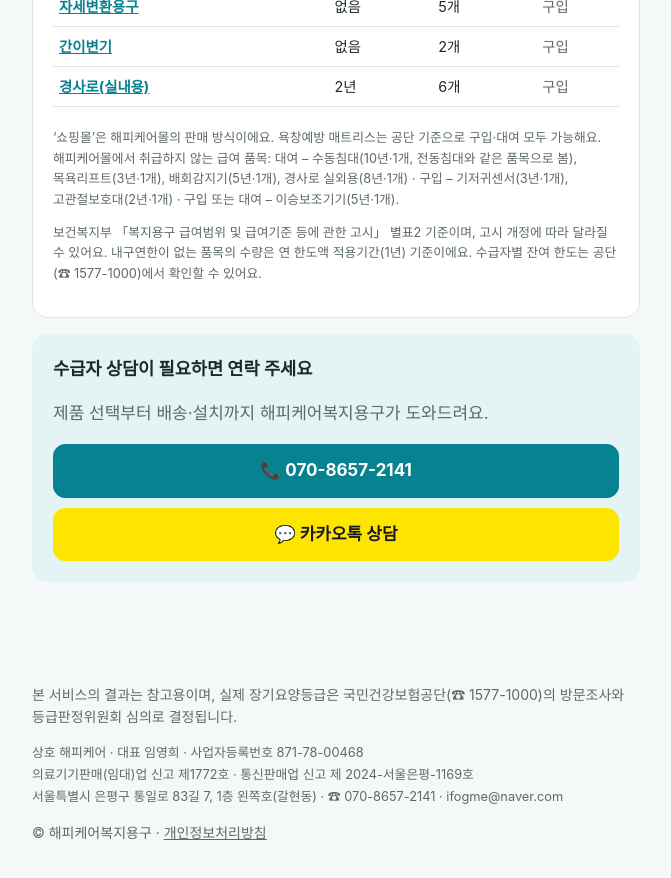
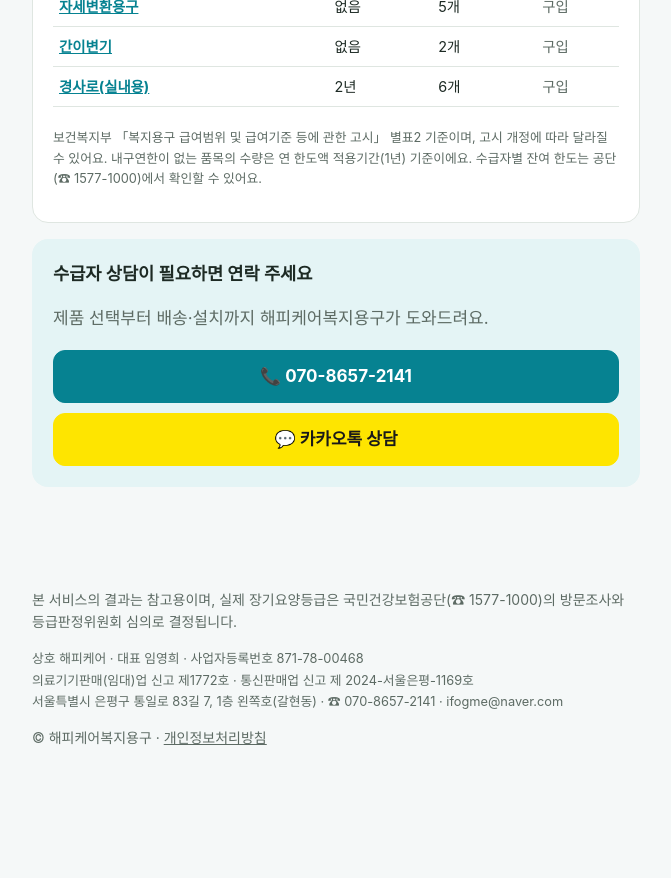
Before and after one commit to yoyo5679/happy, a Next.js app: page /partner in a window 1280 px wide. Shown: the part 1980-2858 px from the top of the page, without its empty margins (304-975 px from the left). Built offline with nearby package versions, Linux system fonts and the light colour scheme.

Commit message:
Remove extra mall supply explanation and unhandled product notice

```diff
--- a/src/app/partner/page.tsx
+++ b/src/app/partner/page.tsx
@@ -2,7 +2,7 @@ import type { Metadata } from "next";
 import Link from "next/link";
 import { site } from "@/config/site";
 import { categories, products, type CategoryKey } from "@/data/products";
-import { limits, rateTargets, rentalOnlyNote } from "@/data/limits";
+import { limits, rateTargets } from "@/data/limits";
 import { AudienceTabs } from "@/components/AudienceTabs";
 import { tools } from "@/config/tools";
 
@@ -131,9 +131,6 @@ export default function Partner() {
           </table>
         </div>
         <p className="muted small">
-          &lsquo;쇼핑몰&rsquo;은 해피케어몰의 판매 방식이에요. 욕창예방 매트리스는 공단 기준으로 구입·대여 모두 가능해요. {rentalOnlyNote}
-        </p>
-        <p className="muted small">
           보건복지부 「복지용구 급여범위 및 급여기준 등에 관한 고시」 별표2 기준이며, 고시 개정에 따라 달라질 수 있어요. 내구연한이 없는 품목의 수량은 연 한도액
           적용기간(1년) 기준이에요. 수급자별 잔여 한도는 공단(☎ 1577-1000)에서 확인할 수 있어요.
         </p>
--- a/src/data/limits.ts
+++ b/src/data/limits.ts
@@ -22,10 +22,6 @@ export const limits: { category: CategoryKey; durability: string; qty: string; l
   { category: "ramp", durability: "2년", qty: "6개", label: "경사로(실내용)" },
 ];
 
-/** 해피케어몰에서 팔지 않는 대여 품목 (표 아래 안내용) */
-export const rentalOnlyNote =
-  "해피케어몰에서 취급하지 않는 급여 품목: 대여 – 수동침대(10년·1개, 전동침대와 같은 품목으로 봄), 목욕리프트(3년·1개), 배회감지기(5년·1개), 경사로 실외용(8년·1개) · 구입 – 기저귀센서(3년·1개), 고관절보호대(2년·1개) · 구입 또는 대여 – 이승보조기기(5년·1개).";
-
 export const rateTargets = [
   { rate: "15%", who: "일반 수급자" },
   { rate: "9%", who: "보험료 감경 대상자 (보험료 순위 25% 초과 50% 이하)" },
```
